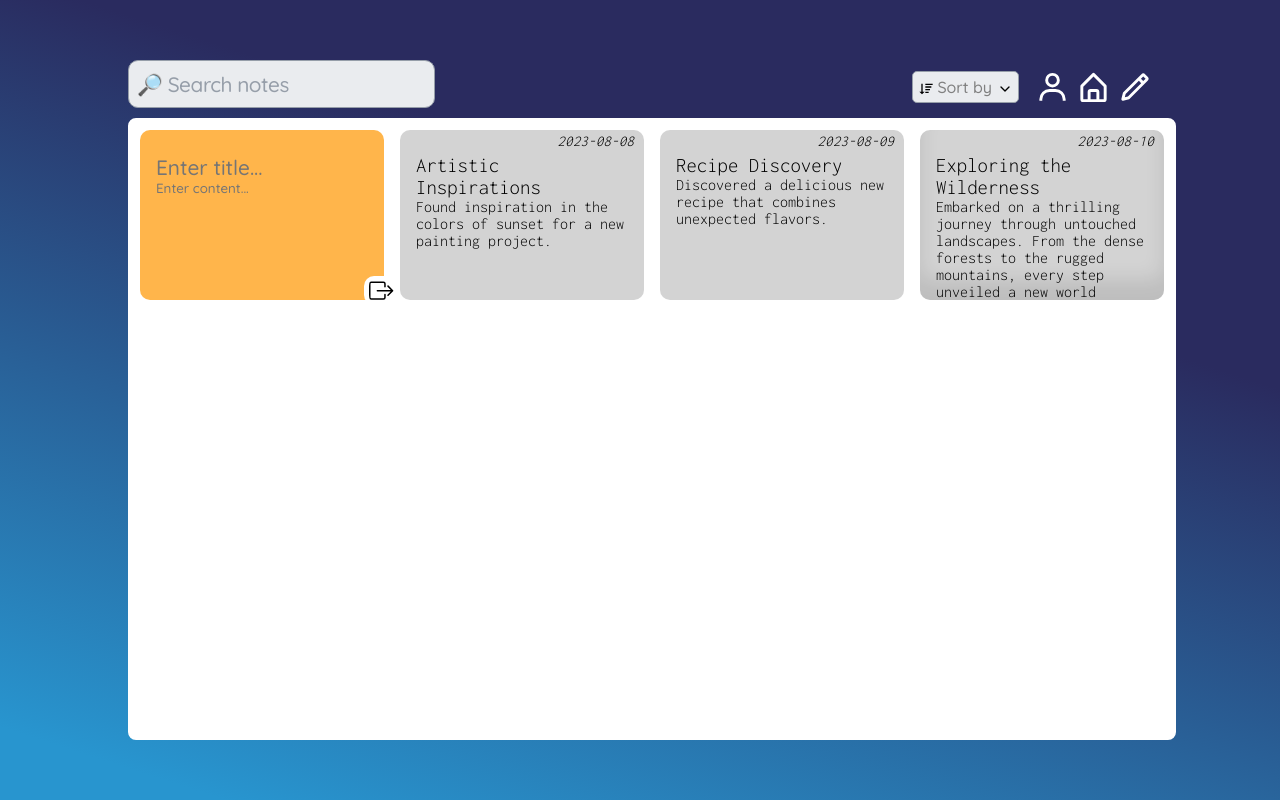
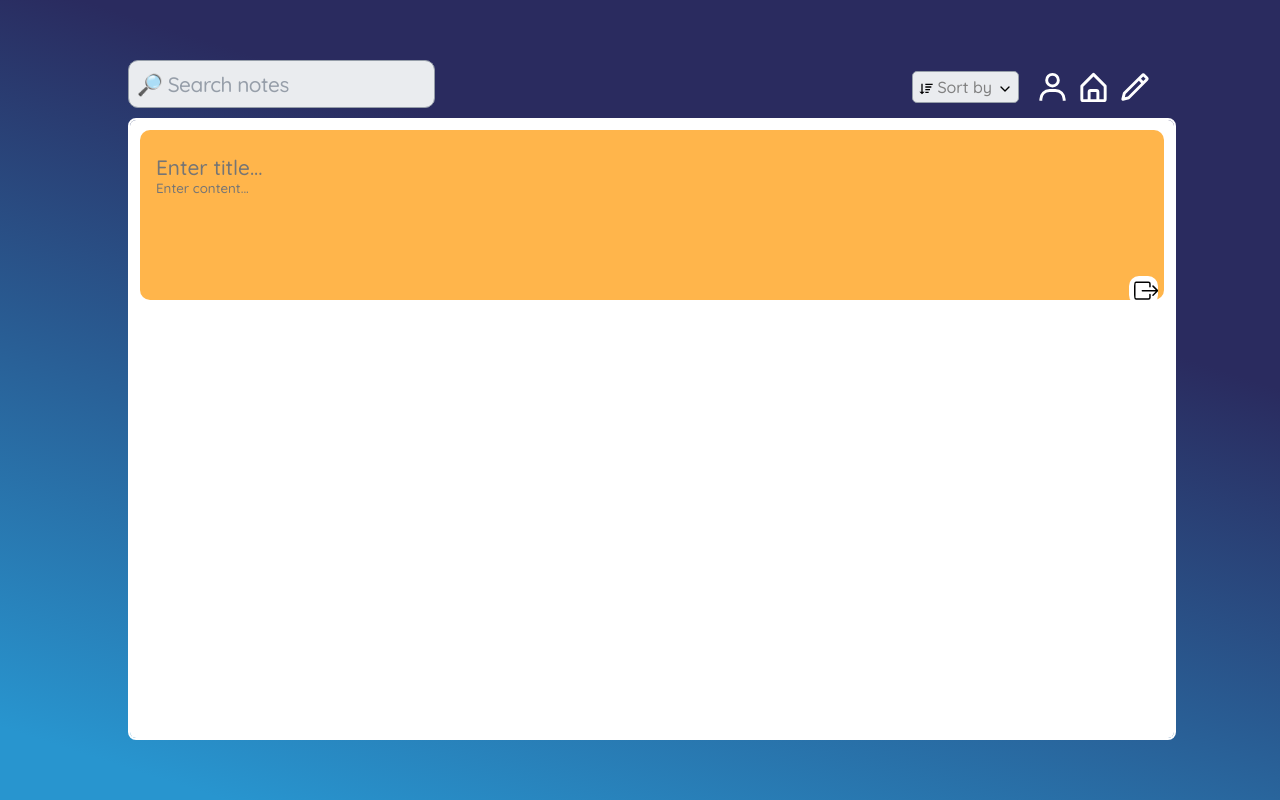
Before and after one commit to m1ckeyyy/improvement-center, a React (Vite) app in the folder client/: page /journal in a window 1280 px wide. Built offline with nearby package versions, Linux system fonts and the light colour scheme.

Commit message:
added exact date to note to sort more accurately by date

```diff
--- a/client/src/pages/Tools/Journal/Journal.jsx
+++ b/client/src/pages/Tools/Journal/Journal.jsx
@@ -1,12 +1,12 @@
 import styles from './Journal.module.scss';
-import { createContext, useContext, useState } from 'react';
-import { nanoid } from 'nanoid';
+import { createContext, useContext, useEffect, useState } from 'react';
 import { ToastContainer } from 'react-toastify';
 import { NotesList } from './components/NotesList';
 import { AppHeader } from './components/AppHeader';
 import { useFilterNotes } from './hooks/useFilterNotes';
 import { useSorting } from './hooks/useSorting';
 import { usePinSorting } from './hooks/usePinSorting';
+import { useNotesFetch } from './hooks/useNotesFetch';
 
 const JournalContext = createContext();
 export const useJournalContext = () => useContext(JournalContext);
@@ -15,34 +15,7 @@ const Journal = () => {
   const [searchInput, setSearchInput] = useState('');
   const [editMode, setEditMode] = useState(false);
   const [sortingData, setSortingData] = useState({ mode: 'date', sortOrderRising: true });
-  const [notes, setNotes] = useState([
-    {
-      id: nanoid(),
-      title: 'Exploring the Wilderness',
-      content:
-        'Embarked on a thrilling journey through untouched landscapes. From the dense forests to the rugged mountains, every step unveiled a new world waiting to be discovered. The crisp air and the calls of wild creatures created a symphony that echoed in my soul. I crossed rivers, climbed cliffs, and camped under the starlit sky. Each day brought new challenges and rewards, reminding me of the beauty and resilience of nature. This adventure will forever be etched in my heart.',
-      date: '2023-08-10',
-      pinned: false,
-      color: 'lightgray',
-    },
-    {
-      id: nanoid(),
-      title: 'Recipe Discovery',
-      content: 'Discovered a delicious new recipe that combines unexpected flavors.',
-      date: '2023-08-09',
-      pinned: false,
-      color: 'lightgray',
-    },
-    {
-      id: nanoid(),
-      title: 'Artistic Inspirations',
-      content: 'Found inspiration in the colors of sunset for a new painting project.',
-      date: '2023-08-08',
-      pinned: false,
-      color: 'lightgray',
-    },
-  ]);
-
+  const { notes, setNotes } = useNotesFetch();
   const searchbarFilteredNotes = useFilterNotes({ notes, searchInput });
   const sortedNotes = useSorting({ searchbarFilteredNotes, sortingData });
   const pinnedNotesFirst = usePinSorting({ sortedNotes });
@@ -58,7 +31,10 @@ const Journal = () => {
     notes,
     pinnedNotesFirst,
   };
-  console.log(notes);
+  useEffect(() => {
+    // console.log(notes);
+    localStorage.setItem('notes', JSON.stringify(notes));
+  }, [notes]);
   return (
     <JournalContext.Provider value={journalContextValue}>
       <div className={styles.wrapContainer}>
--- a/client/src/pages/Tools/Journal/components/Note.jsx
+++ b/client/src/pages/Tools/Journal/components/Note.jsx
@@ -5,33 +5,14 @@ import { EditWindow } from './EditWindow';
 import { BsFillPinFill } from 'react-icons/bs';
 import { useJournalContext } from '../Journal';
 import { handleDelete, handlePin, handleChangeColor } from '../hooks/useEditWindowHooks';
-
+import { useSaveUpdatedNote } from '../hooks/useSaveUpdatedNote';
 export const Note = ({ id, content, title, date, pinned, color }) => {
   const { setNotes, editMode, pinnedNotesFirst } = useJournalContext();
 
   const checkIfScrollable = useRef(null);
   const { isScrollable } = useScrollable({ checkIfScrollable });
 
-  const saveUpdatedNote = (e) => {
-    e.stopPropagation();
-    const newData = e.target.innerText;
-    const noteIndex = pinnedNotesFirst.findIndex((note) => note.id === id);
-    const updatedNotes = [...pinnedNotesFirst];
-
-    if (e.target.id === 'title') {
-      updatedNotes[noteIndex] = {
-        ...updatedNotes[noteIndex],
-        title: newData,
-      };
-    }
-    if (e.target.id === 'content') {
-      updatedNotes[noteIndex] = {
-        ...updatedNotes[noteIndex],
-        content: newData,
-      };
-    }
-    setNotes(updatedNotes);
-  };
+  const saveUpdatedNote = (e) => useSaveUpdatedNote({ e, setNotes, pinnedNotesFirst, id });
 
   return (
     <div
@@ -57,7 +38,7 @@ export const Note = ({ id, content, title, date, pinned, color }) => {
         {content}
       </div>
       <div className={styles.noteFooter}>
-        <small>{date}</small>
+        <small>{date.day}</small>
       </div>
       {pinned ? (
         <div className={styles.pinIcon}>
--- a/client/src/pages/Tools/Journal/hooks/useEditWindowHooks.js
+++ b/client/src/pages/Tools/Journal/hooks/useEditWindowHooks.js
@@ -9,7 +9,6 @@ export const handlePin = ({ id, pinnedNotesFirst, setNotes }) => {
   setNotes(updatedNotes);
 };
 export const handleChangeColor = ({ id, pinnedNotesFirst, setNotes }) => {
-  console.log('HAHAHdsds');
   function getBrightness(hexColor) {
     const r = parseInt(hexColor.slice(1, 3), 16);
     const g = parseInt(hexColor.slice(3, 5), 16);
--- a/client/src/pages/Tools/Journal/hooks/useNewNote.js
+++ b/client/src/pages/Tools/Journal/hooks/useNewNote.js
@@ -39,13 +39,19 @@ export const useNewNote = ({ contentRef, titleRef, setNotes }) => {
     const day = String(time.getDate()).padStart(2, '0');
     const month = String(time.getMonth() + 1).padStart(2, '0');
     const year = time.getFullYear();
+    const hours = String(time.getHours()).padStart(2, '0');
+    const minutes = String(time.getMinutes()).padStart(2, '0');
+    const seconds = String(time.getSeconds()).padStart(2, '0'); // Add this line
+
     const formattedDate = `${day}/${month}/${year}`;
+    const formattedTime = `${hours}:${minutes}:${seconds}`;
 
     const newNote = {
       id: nanoid(),
       title: title,
       content: content,
-      date: formattedDate,
+      date: { day: formattedDate, exactTime: `${formattedDate} ${formattedTime}` },
+      color: ['lightgray', 'black'],
     };
     setNotes((prevNotes) => [...prevNotes, newNote]);
     setTitle('');
--- /dev/null
+++ b/client/src/pages/Tools/Journal/hooks/useNotesFetch.js
@@ -0,0 +1,10 @@
+import { useState } from 'react';
+
+export const useNotesFetch = () => {
+  const [notes, setNotes] = useState(() => {
+    const notesLocalStorage = JSON.parse(localStorage.getItem('notes'));
+    return notesLocalStorage && notesLocalStorage.length > 0 ? notesLocalStorage : [];
+  });
+
+  return { notes, setNotes };
+};
--- /dev/null
+++ b/client/src/pages/Tools/Journal/hooks/useSaveUpdatedNote.js
@@ -0,0 +1,24 @@
+export const useSaveUpdatedNote = ({ e, setNotes, pinnedNotesFirst, id }) => {
+  e.stopPropagation();
+  const newData = e.target.innerText;
+  const noteIndex = pinnedNotesFirst.findIndex((note) => note.id === id);
+  const updatedNotes = [...pinnedNotesFirst];
+  const oldData = pinnedNotesFirst[noteIndex];
+
+  if (e.target.id === 'title' && newData === oldData.title) return;
+  if (e.target.id === 'content' && newData === oldData.content) return;
+
+  if (e.target.id === 'title') {
+    updatedNotes[noteIndex] = {
+      ...updatedNotes[noteIndex],
+      title: newData,
+    };
+  }
+  if (e.target.id === 'content') {
+    updatedNotes[noteIndex] = {
+      ...updatedNotes[noteIndex],
+      content: newData,
+    };
+  }
+  setNotes(updatedNotes);
+};
--- a/client/src/pages/Tools/Journal/hooks/useSorting.js
+++ b/client/src/pages/Tools/Journal/hooks/useSorting.js
@@ -17,7 +17,7 @@ export const useSorting = ({ searchbarFilteredNotes, sortingData }) => {
       sorted.sort((a, b) => {
         const lengthA = (a.title + a.content).length;
         const lengthB = (b.title + b.content).length;
-        return sortingData.sortOrderRising ? lengthA - lengthB : lengthB - lengthA;
+        return sortingData.sortOrderRising ? lengthB - lengthA : lengthA - lengthB;
       });
       return sorted;
     }
@@ -25,9 +25,9 @@ export const useSorting = ({ searchbarFilteredNotes, sortingData }) => {
     if (sortingData.mode === 'date') {
       const sorted = [...searchbarFilteredNotes];
       sorted.sort((a, b) => {
-        const dateA = new Date(a.date);
-        const dateB = new Date(b.date);
-        return sortingData.sortOrderRising ? dateA - dateB : dateB - dateA;
+        const dateA = new Date(a.date.exactTime);
+        const dateB = new Date(b.date.exactTime);
+        return sortingData.sortOrderRising ? dateB - dateA : dateA - dateB;
       });
       return sorted;
     }
```
